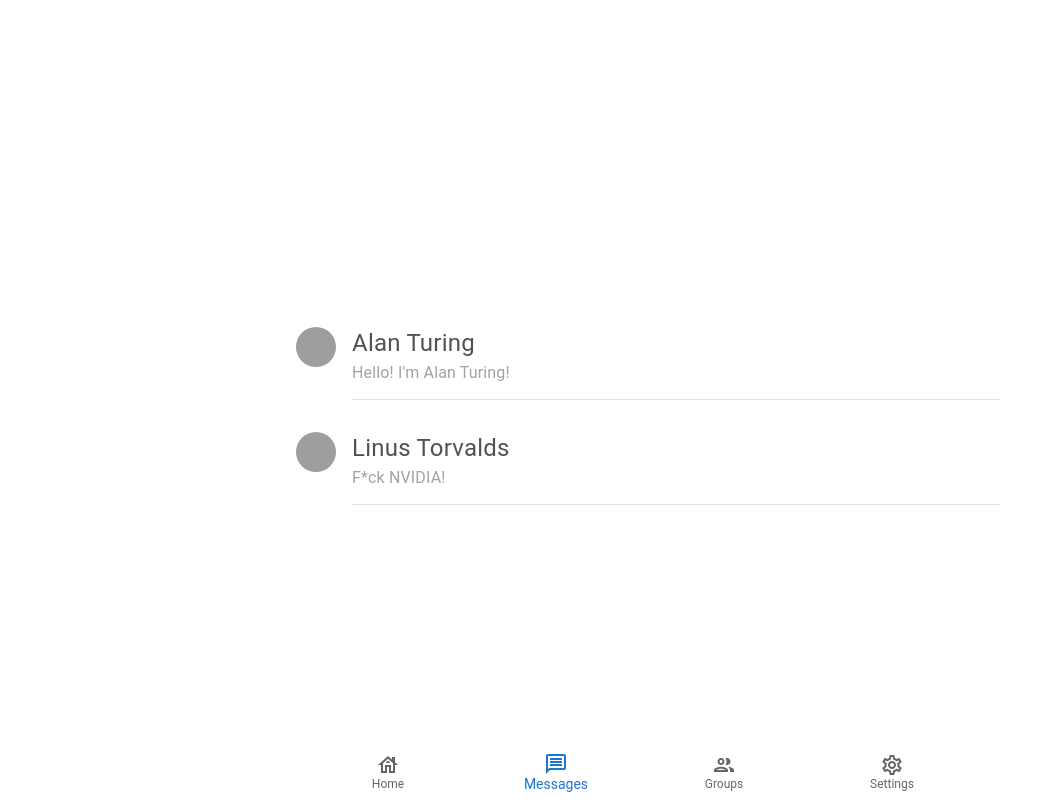
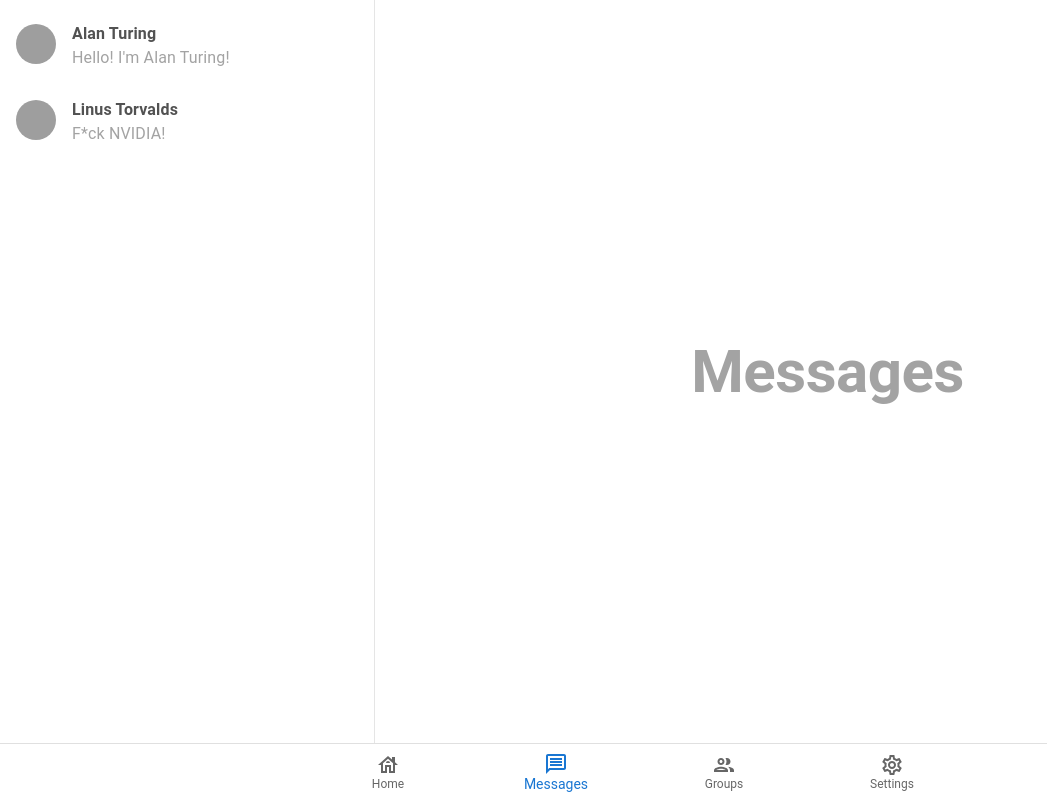
Before and after one commit to hzokbe/messeeji, a React (Vite) app in the folder client/: page /messages in a window 1280 px wide. Shown: the whole page, without its empty margins (0-1047 px from the left). Built offline with nearby package versions, Linux system fonts and the light colour scheme; grey boxes are pictures that could not be loaded.

Commit message:
feat(messages): improve messages page

```diff
--- a/client/src/pages/Messages.tsx
+++ b/client/src/pages/Messages.tsx
@@ -56,6 +56,8 @@ const Messages = () => {
     },
   ];
 
+  const [selectedMessage, setSelectedMessage] = useState<Message | null>(null);
+
   useEffect(() => {
     setIndexByPathname(location.pathname, setIndex);
   }, [location.pathname]);
@@ -64,69 +66,110 @@ const Messages = () => {
     handleNavigationChange(newIndex, setIndex, navigate);
 
   return (
-    <Box
-      sx={{
-        display: "flex",
-        flexDirection: "column",
-        alignItems: "center",
-        justifyContent: "center",
-        height: "100dvh",
-      }}
-    >
-      <List
-        sx={{
-          width: "100%",
-          maxWidth: 720,
-          bgcolor: "background.paper",
-        }}
-      >
-        {messages.map((m: Message) => (
-          <>
-            <Link to="/" style={{ textDecoration: "none", color: "inherit" }}>
+    <Box sx={{ display: "flex", flexDirection: "column", height: "100dvh" }}>
+      <Box sx={{ display: "flex", flex: 1, width: "100%" }}>
+        <Box
+          sx={{
+            width: "30%",
+            borderRight: "1px solid #e5e5e5",
+            overflowY: "auto",
+          }}
+        >
+          <List>
+            {messages.map((m: Message) => (
               <ListItem
+                key={m.author}
                 alignItems="flex-start"
+                onClick={() => setSelectedMessage(m)}
                 sx={{
-                  whiteSpace: "nowrap",
-                  overflow: "hidden",
-                  textOverflow: "ellipsis",
-                  userSelect: "none",
-                  fontWeight: "bolder",
-                  color: "#525252",
-                  marginTop: "16px",
+                  cursor: "pointer",
+                  transition: "background-color 0.25s ease-in-out",
+                  "&:hover": { backgroundColor: "#f5f5f5" },
                 }}
               >
                 <ListItemAvatar>
-                  <Avatar alt="Alan Turing" src={m.avatarSrc} />
+                  <Avatar alt={m.author} src={m.avatarSrc} />
                 </ListItemAvatar>
-
                 <ListItemText
                   primary={
-                    <Typography sx={{ fontSize: "1.5rem", color: "#525252" }}>
+                    <Typography
+                      sx={{
+                        color: "#525252",
+                        fontWeight: "bold",
+                        userSelect: "none",
+                      }}
+                    >
                       {m.author}
                     </Typography>
                   }
                   secondary={
-                    <Typography sx={{ color: "#a3a3a3" }}>
+                    <Typography sx={{ color: "#a3a3a3", userSelect: "none" }}>
                       {m.content}
                     </Typography>
                   }
                 />
               </ListItem>
+            ))}
+          </List>
+        </Box>
 
-              <Divider variant="inset" component="li" />
-            </Link>
-          </>
-        ))}
-      </List>
+        <Box
+          sx={{
+            width: "70%",
+            display: "flex",
+            flexDirection: "column",
+            justifyContent: "center",
+            alignItems: "center",
+            padding: 2,
+          }}
+        >
+          {selectedMessage ? (
+            <>
+              <Typography
+                variant="h4"
+                gutterBottom
+                sx={{
+                  color: "#525252",
+                  userSelect: "none",
+                  fontWeight: "bolder",
+                }}
+              >
+                {selectedMessage.author}
+              </Typography>
+              <Typography
+                variant="body1"
+                sx={{ color: "#a3a3a3", userSelect: "none" }}
+              >
+                {selectedMessage.content}
+              </Typography>
+            </>
+          ) : (
+            <Typography
+              variant="h2"
+              component="h1"
+              sx={{
+                whiteSpace: "nowrap",
+                overflow: "hidden",
+                textOverflow: "ellipsis",
+                textAlign: "center",
+                userSelect: "none",
+                fontWeight: "bolder",
+                color: "#a3a3a3",
+              }}
+            >
+              Messages
+            </Typography>
+          )}
+        </Box>
+      </Box>
 
       <BottomNavigation
         showLabels
         value={index}
         onChange={onChange}
         sx={{
-          width: "100vw",
-          position: "absolute",
-          bottom: "0px",
+          width: "100%",
+          borderTop: "1px solid #e0e0e0",
         }}
       >
         <BottomNavigationAction label="Home" icon={<HouseOutlined />} />
```
